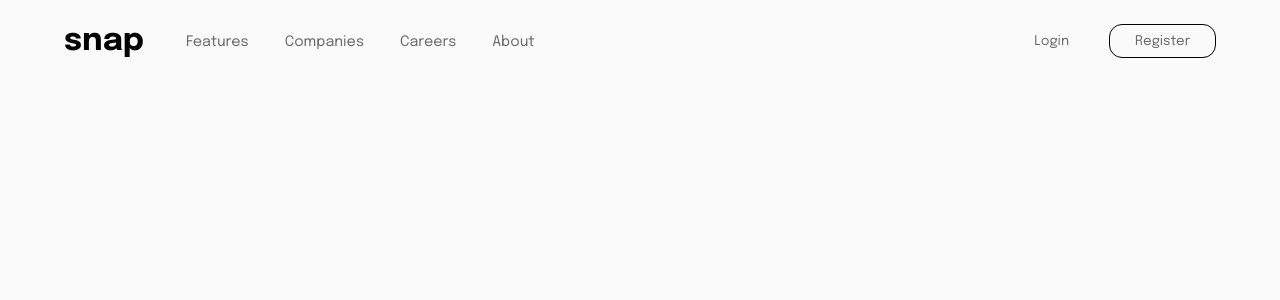
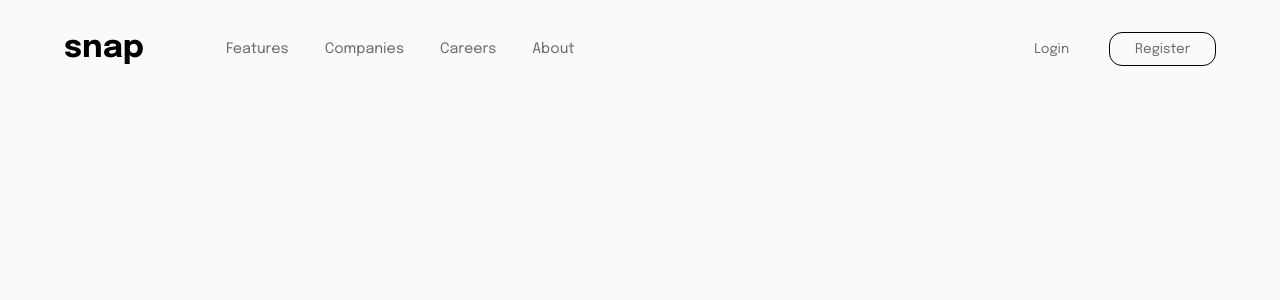
Before and after one commit to LorryAfriyie/intro-section-with-dropdown-navigation, a React (Vite) app: page / in a window 1280 px wide. Shown: the top 300 px of the page. Built offline with nearby package versions, Linux system fonts and the light colour scheme.

Commit message:
Body margin and padding changes
Removing margin and padding from the body element.

```diff
--- a/src/scss/main.scss
+++ b/src/scss/main.scss
@@ -4,13 +4,14 @@
 
 * {
   box-sizing: border-box;
-  margin: 0;
-  padding: 0;
+
   font-family: "Epilogue", sans-serif;
 }
 
 body {
   background-color: hsl(0, 0%, 98%);
+  margin: 0;
+  padding: 0;
 }
 
 .overlay {
```
